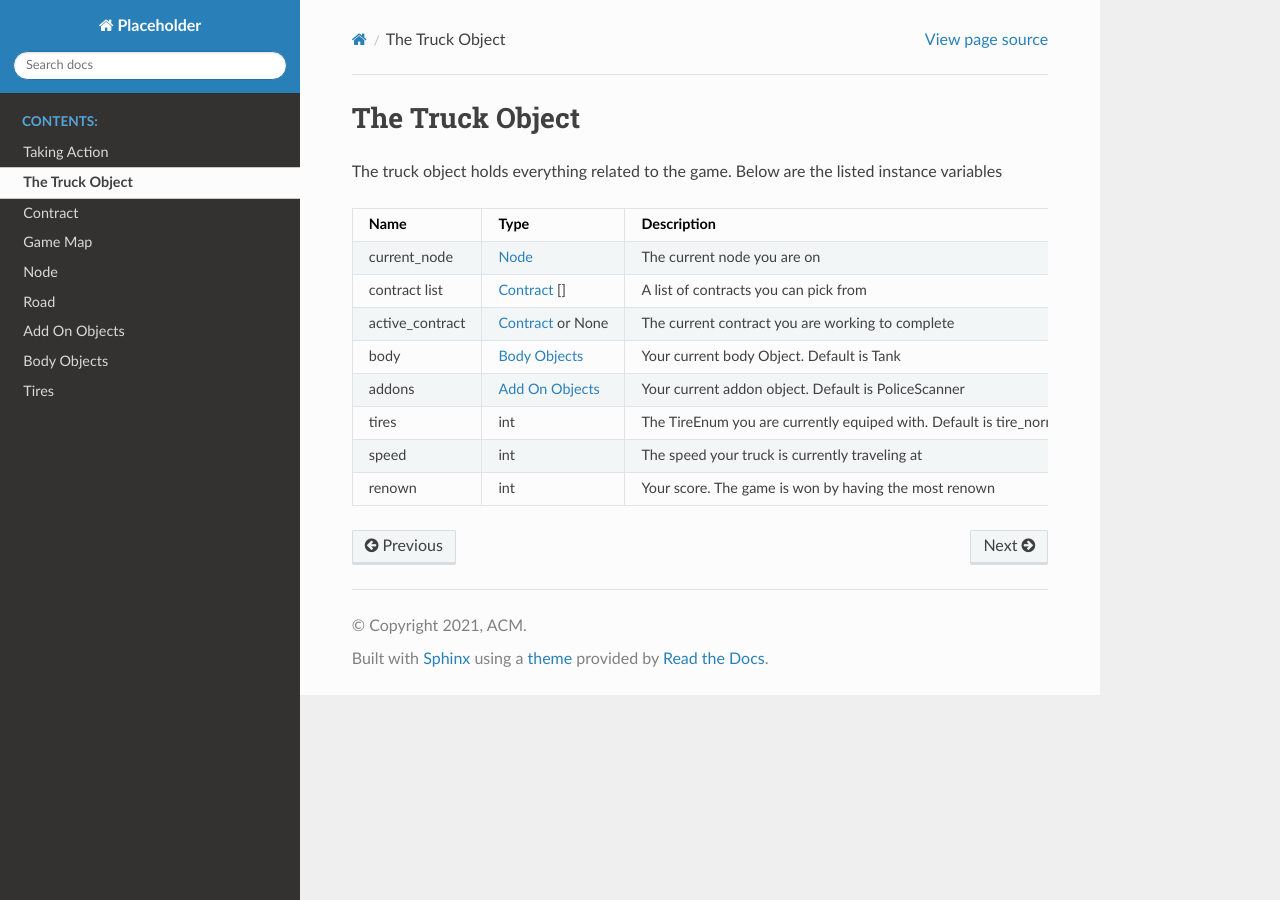
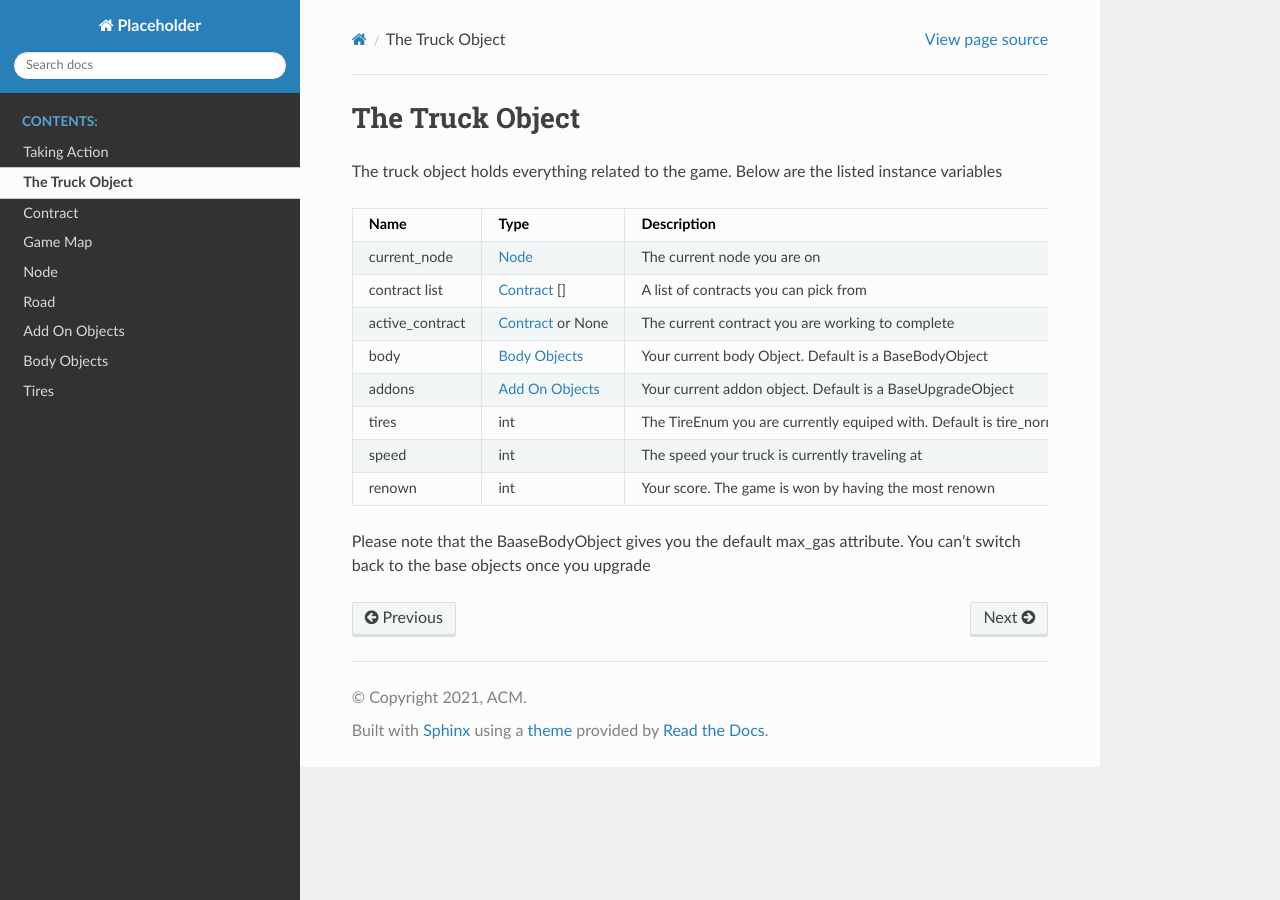
Before and after one commit to spencerfjelstad/byte_le_royale_2021, a Sphinx documentation site: the page built from sphinx/Truck.rst, in a window 1280 px wide. Built offline with Sphinx 7.4.7 and the Read the Docs theme 2.0.0, drawn with Linux system fonts in a browser that asks for light colours.

Commit message:
Updated docs a bit

```diff
--- a/sphinx/TakingAction.rst
+++ b/sphinx/TakingAction.rst
@@ -90,7 +90,8 @@ Choosing a speed
 ################
 
 You can set your trucks speed to an integer value between 1 and 80 MPH. Going faster will allow you to complete more
-contracts, but will also increase the probability of events happening.
+contracts, but will also increase the probability of events happening. Your speed also affects your miles per gallon
+efficiency.
 
 EX:
 
--- a/sphinx/Truck.rst
+++ b/sphinx/Truck.rst
@@ -10,9 +10,11 @@ Name               Type                        Description
 current_node       :doc:`./Node`               The current node you are on
 contract list      :doc:`./Contract` []         A list of contracts you can pick from
 active_contract    :doc:`./Contract` or None   The current contract you are working to complete
-body               :doc:`./BodyObjects`        Your current body Object. Default is Tank
-addons             :doc:`./AddonObjects`       Your current addon object. Default is PoliceScanner
+body               :doc:`./BodyObjects`        Your current body Object. Default is a BaseBodyObject
+addons             :doc:`./AddonObjects`       Your current addon object. Default is a BaseUpgradeObject
 tires              int                         The TireEnum you are currently equiped with. Default is tire_normal
 speed              int                         The speed your truck is currently traveling at
 renown             int                         Your score. The game is won by having the most renown
 ================  =========================== ===================
+
+Please note that the BaaseBodyObject gives you the default max_gas attribute. You can't switch back to the base objects once you upgrade
```
Also changed, not shown: sphinx/TireObjects.rst (+8 -0 lines).
